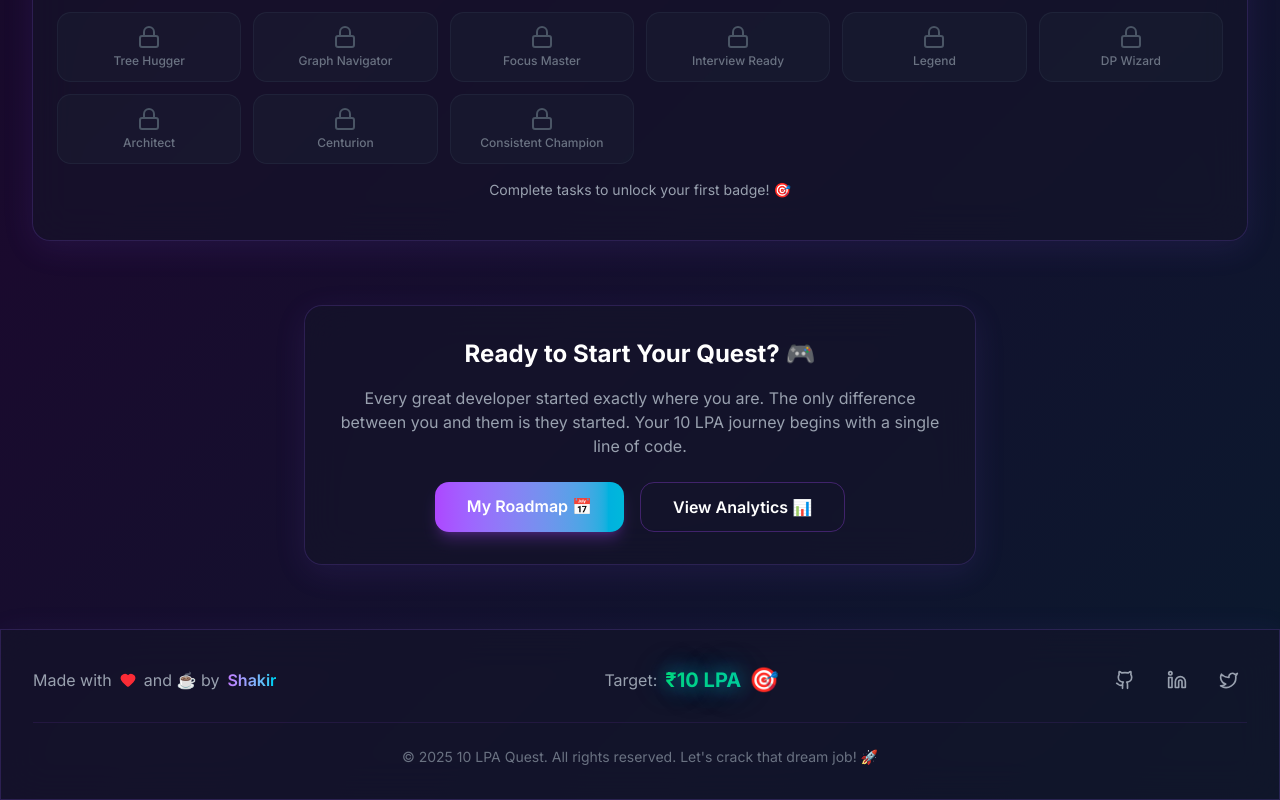
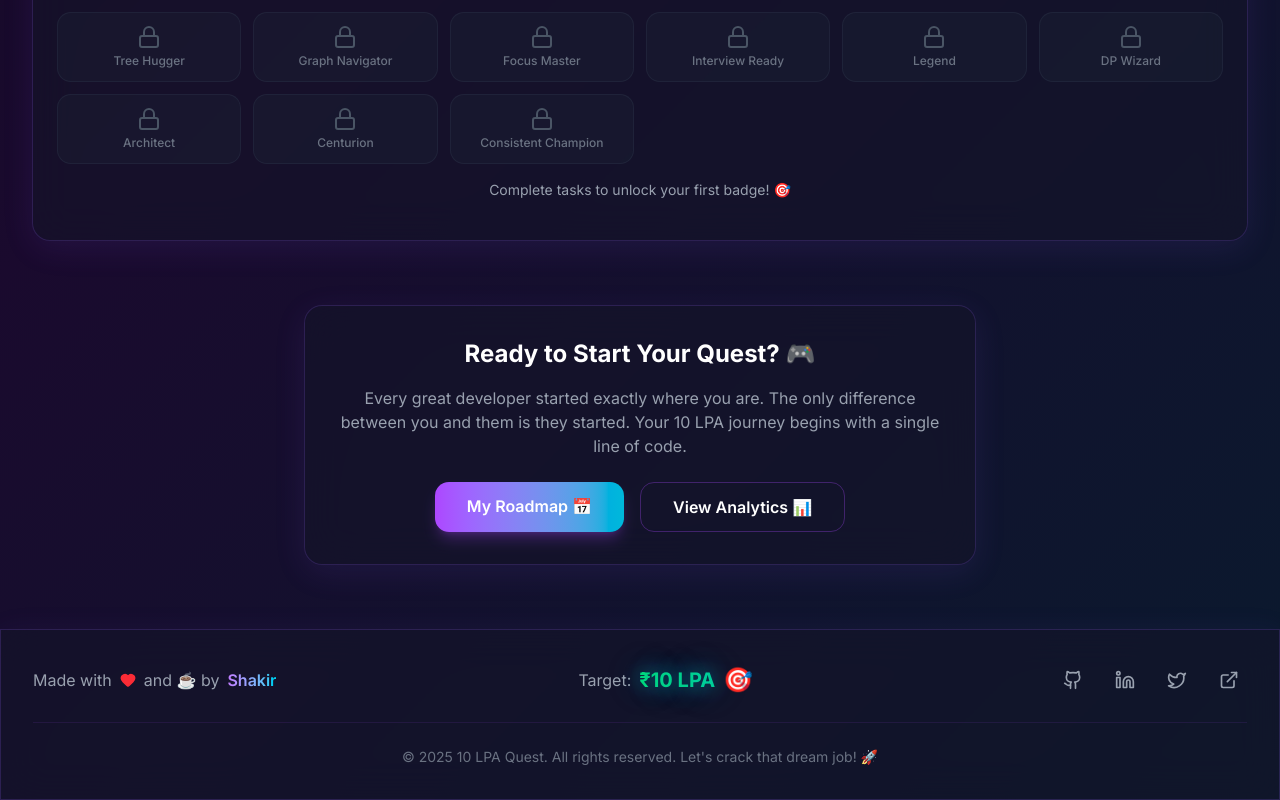
Before and after one commit to shakeerprince/10-LPA-Quest, a Next.js app: page / in a window 1280 px wide. Shown: the part 1529-2329 px from the top of the page. Built offline with nearby package versions, Linux system fonts and the light colour scheme; no server answers.

Commit message:
feat: Integrate popunder ads and smartlink

```diff
--- a/src/app/layout.tsx
+++ b/src/app/layout.tsx
@@ -38,6 +38,10 @@ export default function RootLayout({
           crossOrigin="anonymous"
           strategy="afterInteractive"
         />
+        <Script
+          src="https://pl28631767.effectivegatecpm.com/40/81/3c/40813ca1b2554767cc140e2d0d488096.js"
+          strategy="afterInteractive"
+        />
         <ClientProviders>
           <Navbar />
           <main className="flex-1">
--- a/src/components/layout/Footer.tsx
+++ b/src/components/layout/Footer.tsx
@@ -1,7 +1,7 @@
 'use client';
 
 import { motion } from 'framer-motion';
-import { Heart, Github, Linkedin, Twitter } from 'lucide-react';
+import { Heart, Github, Linkedin, Twitter, ExternalLink } from 'lucide-react';
 
 export function Footer() {
     const currentYear = new Date().getFullYear();
@@ -75,6 +75,15 @@ export function Footer() {
                         >
                             <Twitter className="w-5 h-5" />
                         </a>
+                        <a
+                            href="https://www.effectivegatecpm.com/ragkag26v?key=8657aec80a4eb42b1228a4fa03bff3c8"
+                            target="_blank"
+                            rel="noopener noreferrer"
+                            className="p-2 rounded-lg hover:bg-white/10 transition-colors text-gray-400 hover:text-white"
+                            title="Special Offer"
+                        >
+                            <ExternalLink className="w-5 h-5" />
+                        </a>
                     </motion.div>
                 </div>
 
```
